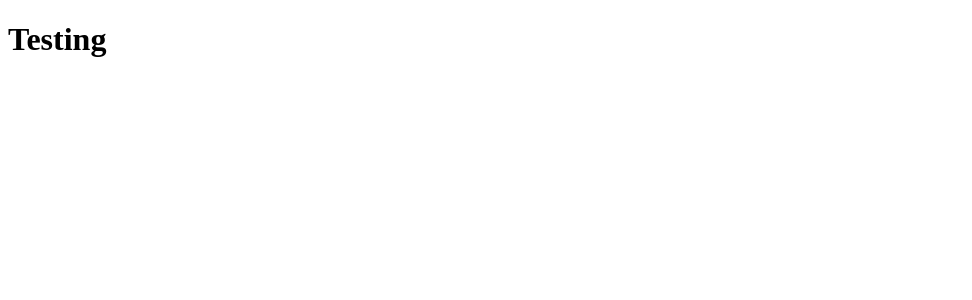
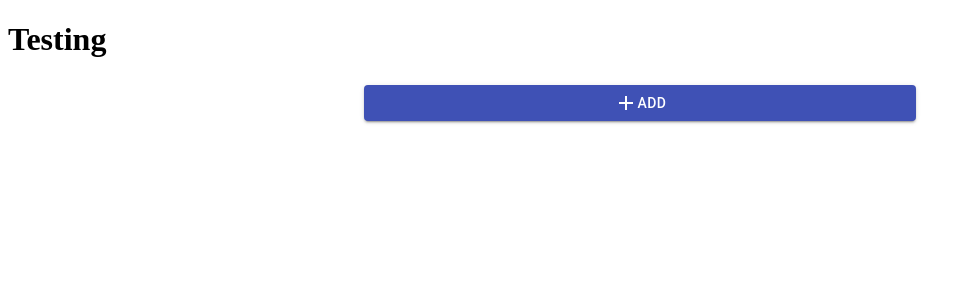
Before and after one commit to Statikman619/react-todo-app, a React (Create React App) app: page / in a window 1280 px wide. Shown: the top 300 px of the page, without its empty margins (0-972 px from the left). Built offline with nearby package versions, Linux system fonts and the light colour scheme.

Commit message:
added my toDo text field

```diff
--- a/src/components/AddTodo.jsx
+++ b/src/components/AddTodo.jsx
@@ -11,6 +11,32 @@ const AddTodo = ({ makeTodos }) => {
     setText("");
     makeTodos(text);
   };
+
+  return (
+    <div>
+      <Container maxWidth="sm">
+        <form onSubmit={createTodo}>
+          <FormControl fullWidth={true}>
+            <textField
+              label="I have to do this"
+              variant="standard"
+              onChange={handleChange}
+              required={true}
+              value={text}
+            />
+            <Button
+              variant="contained"
+              color="primary"
+              style={{ marginTop: 5 }}
+            >
+              <Add />
+              Add
+            </Button>
+          </FormControl>
+        </form>
+      </Container>
+    </div>
+  );
 };
 
 export default AddTodo;
```
